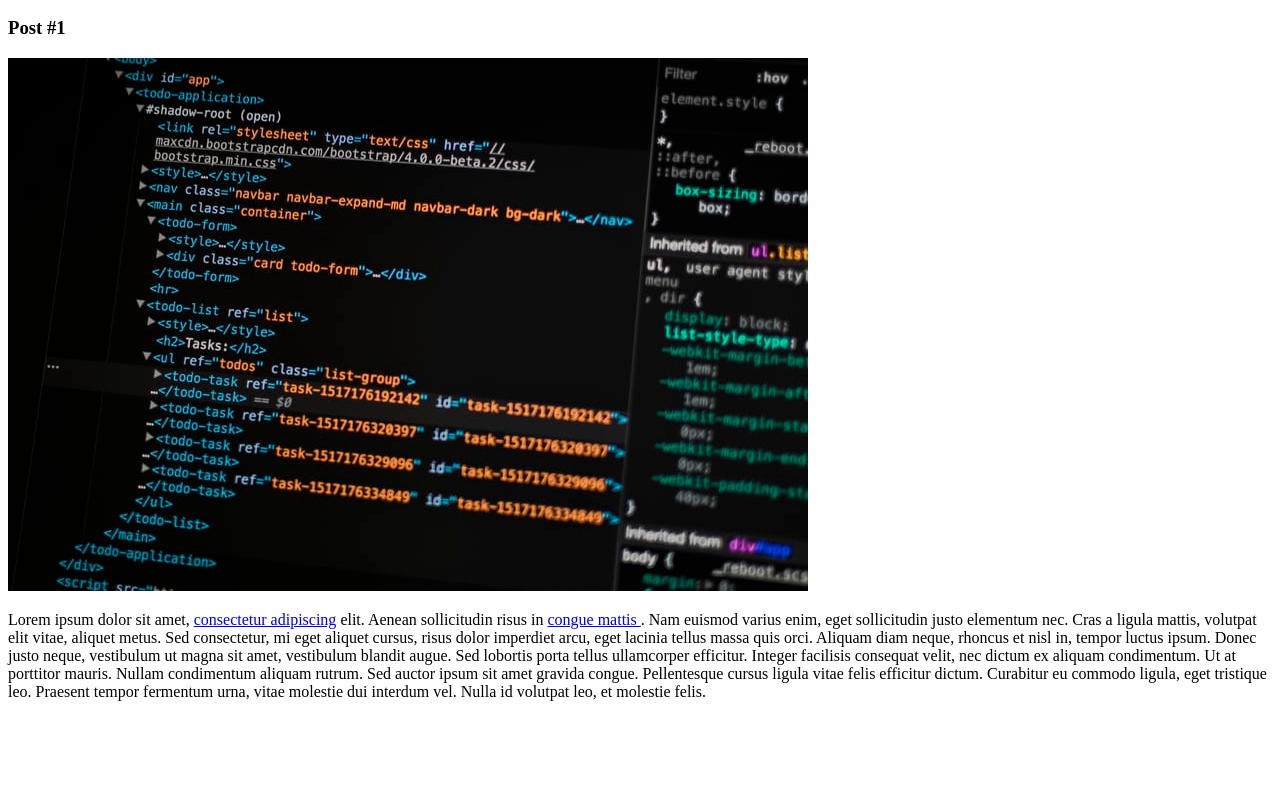
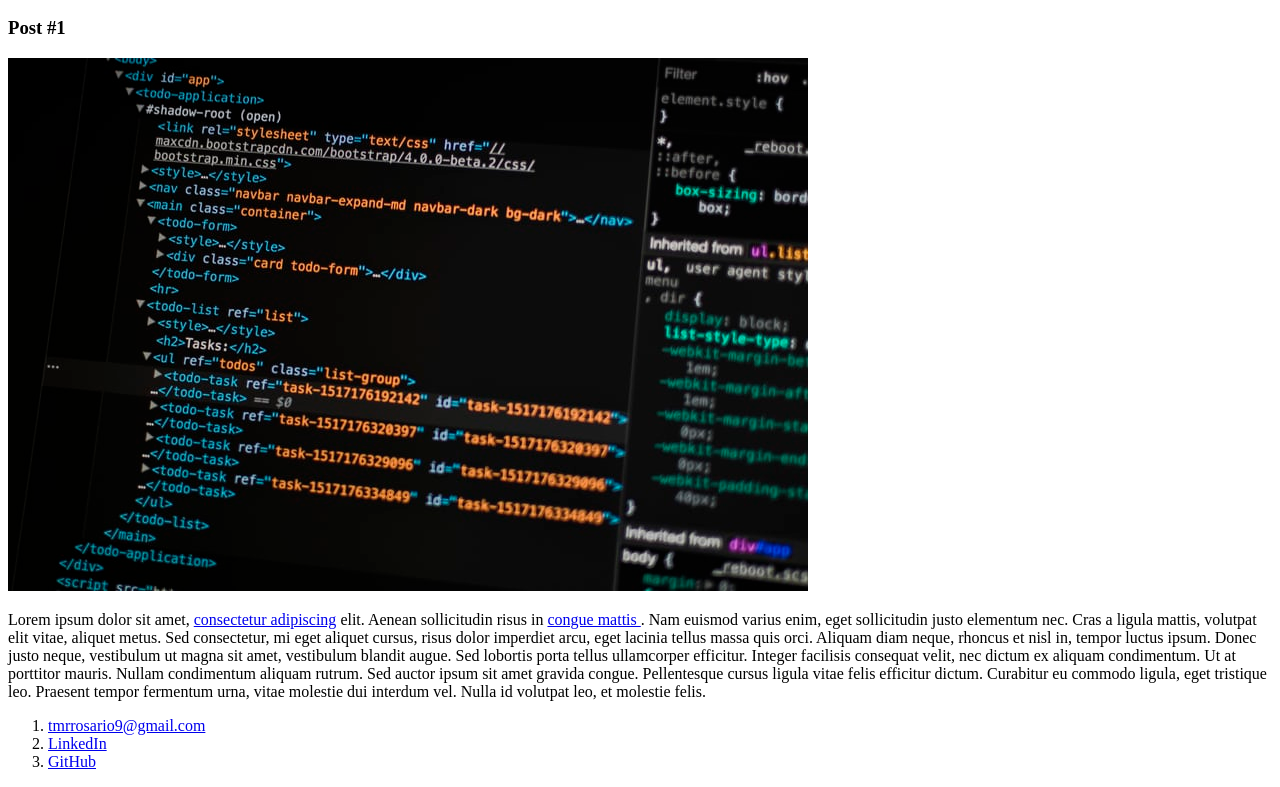
Before and after one commit to TiagoMerc/Introdu-o-a-cria-o-de-websites-com-HTML5-e-CSS3---DIO, a plain HTML site: page index.html in a window 1280 px wide. Shown: the part 762-1549 px from the top of the page. Before the commit the page ends 1479 px from the top, so only its background shows below. Drawn offline with Linux system fonts and the light colour scheme.

Commit message:
Como organizar listas com HTML

```diff
--- a/index.html
+++ b/index.html
@@ -23,7 +23,19 @@
       </p>
     </article>
     </section>
-<footer></footer>
+<footer>
+  <ol> <!--Não ordenada <ul></ul> -->
+    <li>
+      <a href="mailto:tmrrosario9@gmail.com">tmrrosario9@gmail.com</a>
+    </li>
+    <li>
+      <a href="https://www.linkedin.com/in/tiago-merc%C3%AAs-ros%C3%A1rio-b6177b85" target="_blank">LinkedIn</a>
+    </li>
+    <li>
+      <a href="https://github.com/TiagoMerc" target="_blank">GitHub</a>
+    </li>
+  </ol>
+</footer>
   </body>
 
 </html>
```
